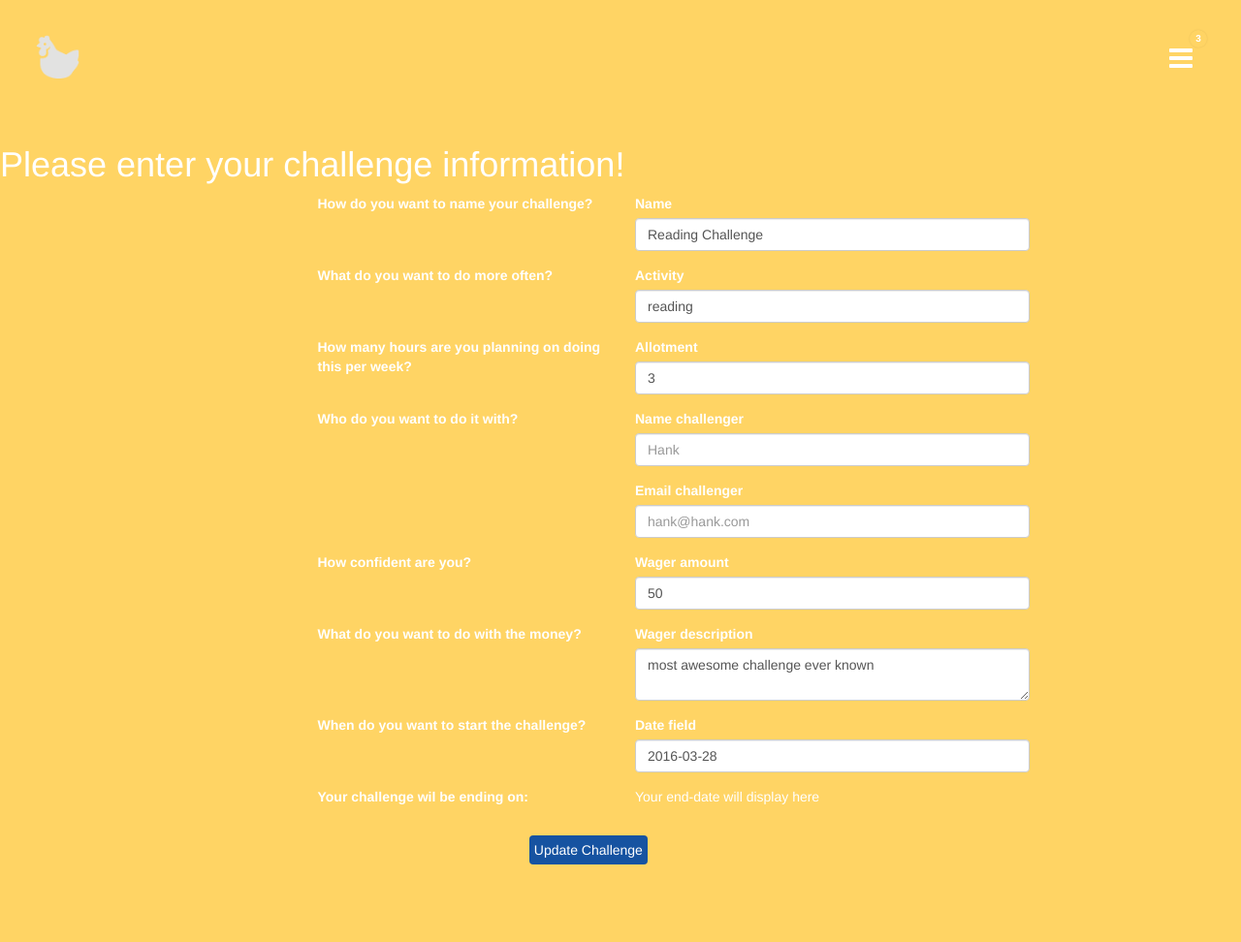
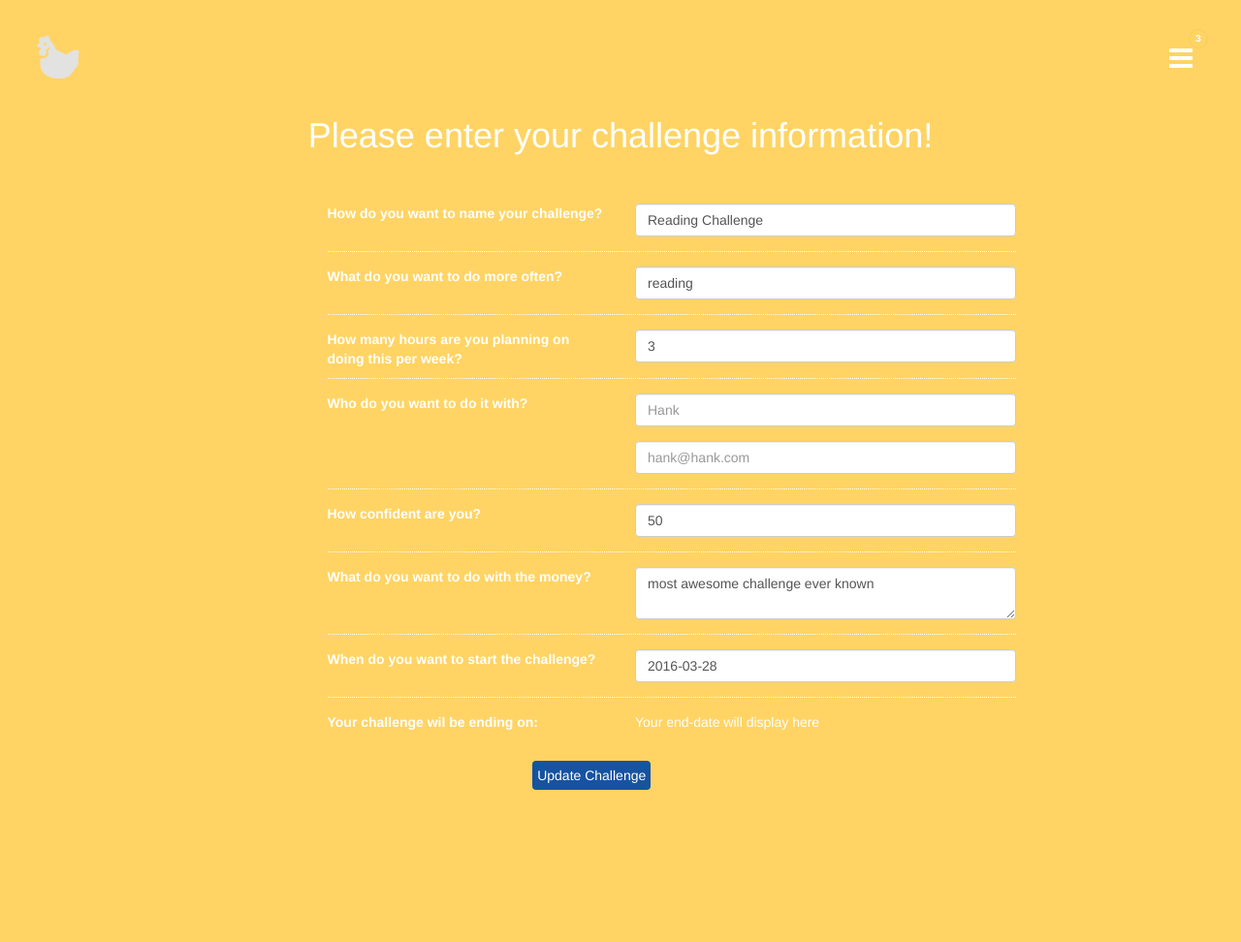
Before and after one commit to datene/chicken, a Rails app: page /challenges/1/edit in a window 1280 px wide. Shown: the whole page at 97% size. After the commit the page ends 815 px from the top, so only its background shows below. Run offline with Rails 7, Linux system fonts and the light colour scheme; a user stored in the database is signed in; data comes from the database, SQL or seed files in the repository; style sheets or scripts are compiled from the project's sources; some libraries are stand-ins or nearby versions.

Commit message:
change navbar scaling and edit_challenge style

```diff
--- a/app/assets/stylesheets/pages/_edit.scss
+++ b/app/assets/stylesheets/pages/_edit.scss
@@ -1,8 +1,10 @@
 .challenges-edit {
   background-color: $brand-color;
   color: white;
-  padding-top: 130px;
+  padding-top: 100px;
   padding-bottom: 80px;
+  padding-left: 20px;
+  padding-right: 20px;
 }
 
 .edit_challenge {
@@ -10,6 +12,15 @@
     font-weight: bold;
     text-align: left;
   }
+  h1 {
+    text-align: center;
+    margin-bottom: 50px;
+  }
+}
+
+.edit_container .border {
+  border-bottom: 1px dotted white;
+  margin-bottom: 15px;
 }
 
 .datetimepicker {
--- a/app/views/challenges/edit.html.erb
+++ b/app/views/challenges/edit.html.erb
@@ -1,5 +1,5 @@
   <div class="edit_challenge">
-  <h1>Please enter your challenge information!</h1>
+    <h1>Please enter your challenge information!</h1>
     <%=simple_form_for @challenge do |f| %>
     <div  class="edit_container">
       <div class="row">
@@ -7,7 +7,13 @@
           <p>How do you want to name your challenge?</p>
         </div>
         <div class="col-xs-12 col-md-6 col-lg-4">
-          <%= f.input :name, placeholder: "The most awesome hiking challenge ever" %>
+        <%= f.input :name, placeholder: "The most awesome hiking challenge ever", label: false %>
+        </div>
+      </div>
+
+      <div class="row">
+        <div class="col-xs-12 col-lg-offset-3 col-lg-7">
+          <div class="border"></div>
         </div>
       </div>
 
@@ -16,7 +22,13 @@
           <p>What do you want to do more often?</p>
         </div>
         <div class="col-xs-12 col-md-6 col-lg-4">
-          <%= f.input :activity, placeholder: "hiking" %>
+          <%= f.input :activity, placeholder: "hiking", label: false %>
+        </div>
+      </div>
+
+      <div class="row">
+        <div class="col-xs-12 col-lg-offset-3 col-lg-7">
+          <div class="border"></div>
         </div>
       </div>
 
@@ -25,17 +37,29 @@
           <p>How many hours are you planning on doing this per week?</p>
         </div>
         <div class="col-xs-12 col-md-6 col-lg-4">
-         <%= f.input :allotment,input_html: { min: '0' }, placeholder: "3 hours" %>
+         <%= f.input :allotment,input_html: { min: '0' }, placeholder: "3 hours", label: false %>
        </div>
      </div>
 
      <div class="row">
+      <div class="col-xs-12 col-lg-offset-3 col-lg-7">
+        <div class="border"></div>
+      </div>
+    </div>
+
+    <div class="row">
       <div class="col-xs-12 col-md-6 col-lg-offset-3 col-lg-3">
         <p>Who do you want to do it with?</p>
       </div>
       <div class="col-xs-12 col-md-6 col-lg-4">
-        <%= f.input :name_challenger, placeholder: "Hank" %>
-        <%= f.input :email_challenger, placeholder: "hank@hank.com"%>
+        <%= f.input :name_challenger, placeholder: "Hank", label: false %>
+        <%= f.input :email_challenger, placeholder: "hank@hank.com", label: false%>
+      </div>
+    </div>
+
+    <div class="row">
+      <div class="col-xs-12 col-lg-offset-3 col-lg-7">
+        <div class="border"></div>
       </div>
     </div>
 
@@ -44,7 +68,13 @@
         <p>How confident are you?</p>
       </div>
       <div class="col-xs-12 col-md-6 col-lg-4">
-        <%= f.input :wager_amount, input_html: { min: '0', step: 5 }, placeholder: "30 euros" %>
+        <%= f.input :wager_amount, input_html: { min: '0', step: 5 }, placeholder: "30 euros", label: false %>
+      </div>
+    </div>
+
+    <div class="row">
+      <div class="col-xs-12 col-lg-offset-3 col-lg-7">
+        <div class="border"></div>
       </div>
     </div>
 
@@ -53,7 +83,13 @@
         <p>What do you want to do with the money?</p>
       </div>
       <div class="col-xs-12 col-md-6 col-lg-4">
-        <%= f.input :wager_description, placeholder: "Dinner on 25 december" %>
+        <%= f.input :wager_description, placeholder: "Dinner on 25 december", label: false %>
+      </div>
+    </div>
+
+    <div class="row">
+      <div class="col-xs-12 col-lg-offset-3 col-lg-7">
+        <div class="border"></div>
       </div>
     </div>
 
@@ -62,11 +98,15 @@
         <p>When do you want to start the challenge?</p>
       </div>
       <div class="col-xs-12 col-md-6 col-lg-4">
-        <%= f.input :start_date, as: :date_picker, :label => 'Date field', input_html: {data: {date_options: {defaultDate: Date.today}}} %>
-
+        <%= f.input :start_date, as: :date_picker, :label => 'Date field', input_html: {data: {date_options: {defaultDate: Date.today}}}, label: false %>
       </div>
     </div>
 
+    <div class="row">
+      <div class="col-xs-12 col-lg-offset-3 col-lg-7">
+        <div class="border"></div>
+      </div>
+    </div>
     <div class="row">
       <div class="col-xs-12 col-md-6 col-lg-offset-3 col-lg-3">
         <p>Your challenge wil be ending on: </p>
@@ -77,8 +117,8 @@
     </div>
 
     <div class="row">
-    <div class="col-xs-12 col-md-6 col-lg-offset-5 col-lg-4">
-        <%= f.submit class:"submit_edit_form" %>
+      <div class="col-xs-12 col-md-6 col-lg-offset-5 col-lg-4">
+        <%= f.submit class:"submit_edit_form", label: false %>
       </div>
     </div>
     <% end %>
--- a/app/views/shared/_navbar.html.erb
+++ b/app/views/shared/_navbar.html.erb
@@ -5,7 +5,7 @@
   <% end %>
 
   <!-- Right Navigation -->
-  <div class="navbar-wagon-right hidden-xs hidden-sm">
+  <div class="navbar-wagon-right">
 
 
     <div class="navbar-wagon-item">
```
